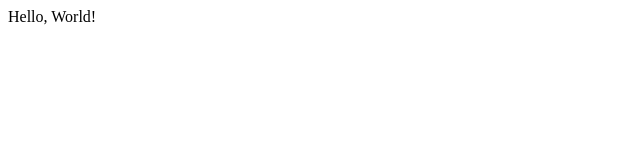
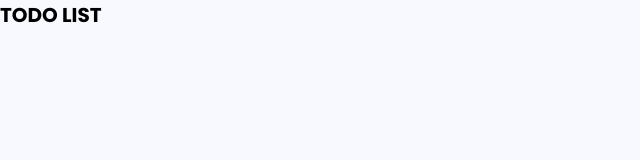
Before and after one commit to Ayon-SSP/react-redux-todo-app, a React (Create React App) app: page / in a window 1280 px wide. Shown: the top 160 px of the page, without its empty margins (0-640 px from the left). Built offline with nearby package versions, Linux system fonts and the light colour scheme.

Commit message:
feat(font): added Poppins font
css:
font-family: 'Poppins', sans-serif;
& also added Global styles

```diff
--- a/package.json
+++ b/package.json
@@ -3,6 +3,7 @@
   "version": "0.1.0",
   "private": true,
   "dependencies": {
+    "@fontsource/poppins": "^5.0.14",
     "@testing-library/jest-dom": "^5.17.0",
     "@testing-library/react": "^13.4.0",
     "@testing-library/user-event": "^13.5.0",
--- a/src/App.js
+++ b/src/App.js
@@ -4,7 +4,7 @@ function App() {
   return (
     <div className="App">
       <>
-        Hello, World!
+        <h1>TODO LIST</h1>
       </>
     </div>
   );
--- a/src/index.js
+++ b/src/index.js
@@ -2,6 +2,11 @@ import React from 'react';
 import ReactDOM from 'react-dom/client';
 import App from './App';
 import reportWebVitals from './reportWebVitals';
+import '@fontsource/poppins';
+import '@fontsource/poppins/500.css';
+import '@fontsource/poppins/600.css';
+import '@fontsource/poppins/700.css';
+import './styles/GlobalStyles.css';
 
 const root = ReactDOM.createRoot(document.getElementById('root'));
 root.render(
--- /dev/null
+++ b/src/styles/GlobalStyles.css
@@ -0,0 +1,36 @@
+*,
+*::after,
+*::before {
+	box-sizing: border-box;
+	margin: 0;
+	padding: 0;
+}
+:root {
+	--primaryPurple: #646ff0;
+	--black-1: #646681;
+	--black-2: #585858;
+	--bg-1: #f8f8ff;
+	--bg-2: #ecedf6;
+	--bg-3: #cccdde;
+	--gray-1: #eee;
+	--gray-2: #dedfe1;
+	--black: black;
+	--white: white;
+}
+html {
+	font-size: 10px;
+}
+body {
+	font-family: 'Poppins', sans-serif;
+	width: 100%;
+	min-height: 100vh;
+	background-color: var(--bg-1);
+}
+* {
+	font-family: 'Poppins', sans-serif;
+}
+.container {
+	width: 90%;
+	max-width: 1200px;
+	margin: 0 auto;
+}
--- /dev/null
+++ b/src/styles/_mixins.scss
@@ -0,0 +1,5 @@
+@mixin smallDeviceSize {
+	@media only screen and (max-width: 768px) {
+		@content;
+	}
+}
```
Also changed, not shown: 2 other files (tests, documents, lock files or other folders).
